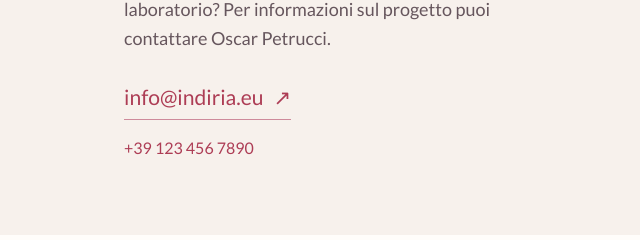
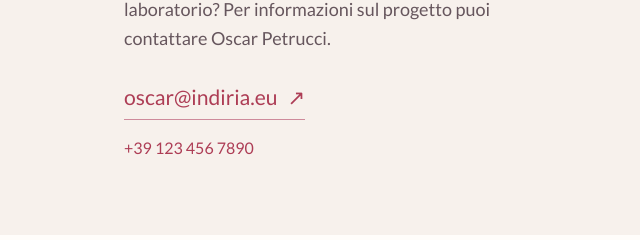
Before and after one commit to Indiria2026/Indiriawebsite, a plain HTML site: page index.html in a window 1280 px wide. Shown: the part 6407-6647 px from the top of the page, 640-1280 px from the left. Drawn offline with Linux system fonts and the light colour scheme.

Commit message:
Update contact email for collaboration inquiries

```diff
--- a/index.html
+++ b/index.html
@@ -143,11 +143,11 @@
 <details><summary>A quali esigenze cosmetiche è dedicata?<span aria-hidden="true">+</span></summary><div><p>Il progetto è dedicato alla pelle secca, ruvida e desquamata. La formula emolliente è pensata per ammorbidire le zone ruvide e migliorare l’aspetto della pelle.</p></div></details>
 <details><summary>Che cosa mostrano le fotografie?<span aria-hidden="true">+</span></summary><div><p>Le fotografie originali documentano l’aspetto della pelle nel corso delle osservazioni d’uso della crema. Ogni sequenza riguarda un singolo caso: i cambiamenti osservati possono variare da persona a persona ed essere influenzati anche dallo stato emotivo, dai livelli di stress e dalla costanza nel seguire le indicazioni d’uso della crema.</p></div></details>
 <details><summary>Le formule per viso e cuoio capelluto sono le stesse?<span aria-hidden="true">+</span></summary><div><p>Per cuoio capelluto, viso e zone intime esterne sono allo studio formulazioni dedicate. Destinazione d’uso e modalità di applicazione dipenderanno dalle verifiche specifiche per ogni formula.</p></div></details>
-<details><summary>Come posso avere informazioni o proporre una collaborazione?<span aria-hidden="true">+</span></summary><div><p>Puoi <a class="link" href="mailto:info@indiria.eu?subject=Informazioni%20sul%20progetto%20INDIRIA">scrivere a Oscar Petrucci</a> per informazioni sul progetto o per contatti con farmacie, distributori e laboratori.</p></div></details>
+<details><summary>Come posso avere informazioni o proporre una collaborazione?<span aria-hidden="true">+</span></summary><div><p>Puoi <a class="link" href="mailto:oscar@indiria.eu?subject=Informazioni%20sul%20progetto%20INDIRIA">scrivere a Oscar Petrucci</a> per informazioni sul progetto o per contatti con farmacie, distributori e laboratori.</p></div></details>
 </div></section>
 <section id="partner" class="partner" aria-labelledby="partner-title"><div class="section wrap partner-inner"><div><h2 id="partner-title">Costruiamo il<br><em>prossimo passo.</em></h2></div>
 <div class="contact"><p>Rappresenti una farmacia, un distributore o un laboratorio? Per informazioni sul progetto puoi contattare Oscar Petrucci.</p>
-<a class="contact-mail" href="mailto:info@indiria.eu">info@indiria.eu <span aria-hidden="true">↗</span></a><a class="contact-tel" href="tel:+39 1234567890">+39 123 456 7890</a></div></div></section>
+<a class="contact-mail" href="mailto:oscar@indiria.eu">oscar@indiria.eu <span aria-hidden="true">↗</span></a><a class="contact-tel" href="tel:+39 1234567890">+39 123 456 7890</a></div></div></section>
 </main>
 <footer><div class="navwrap"><a class="footlogo" href="#inizio" aria-label="INDIRIA, torna all’inizio"><span class="brand-lockup" aria-hidden="true"><img class="logo-layer logo-symbol" src="assets/indiria-logo-raspberry.png" width="2172" height="724" alt="" loading="lazy"><img class="logo-layer logo-wordmark" src="assets/indiria-logo-light.png" width="2172" height="724" alt="" loading="lazy"></span></a><span>© 2026 INDIRIA</span><a class="footer-faq link" href="#domande">Domande frequenti</a><a class="backtop" href="#inizio">Torna all’inizio <span aria-hidden="true">↑</span></a></div><p class="credits wrap">Le confezioni e le ambientazioni sono immagini illustrative. Le fotografie delle osservazioni d’uso e del team sono originali.</p></footer>
 
```
